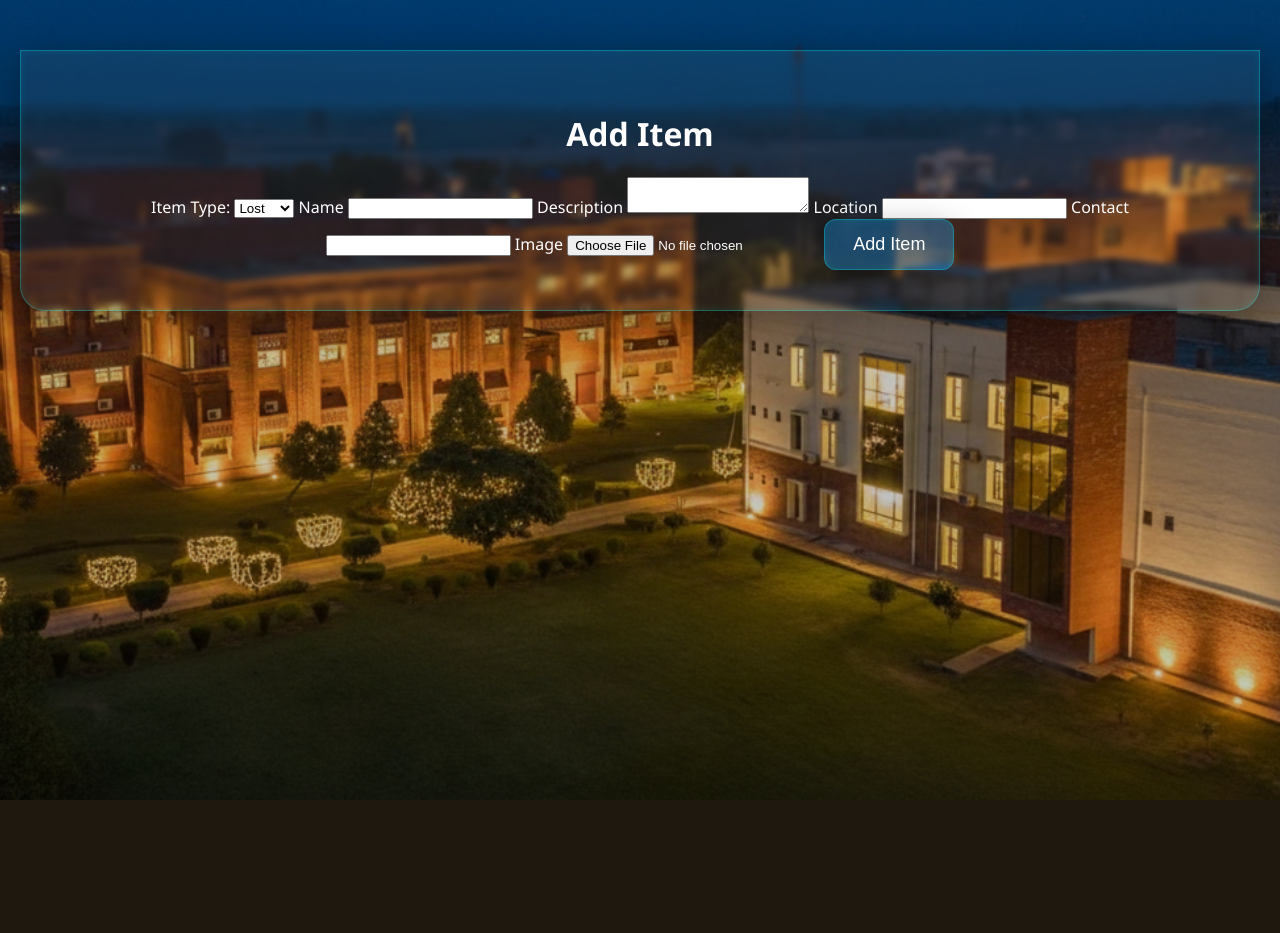
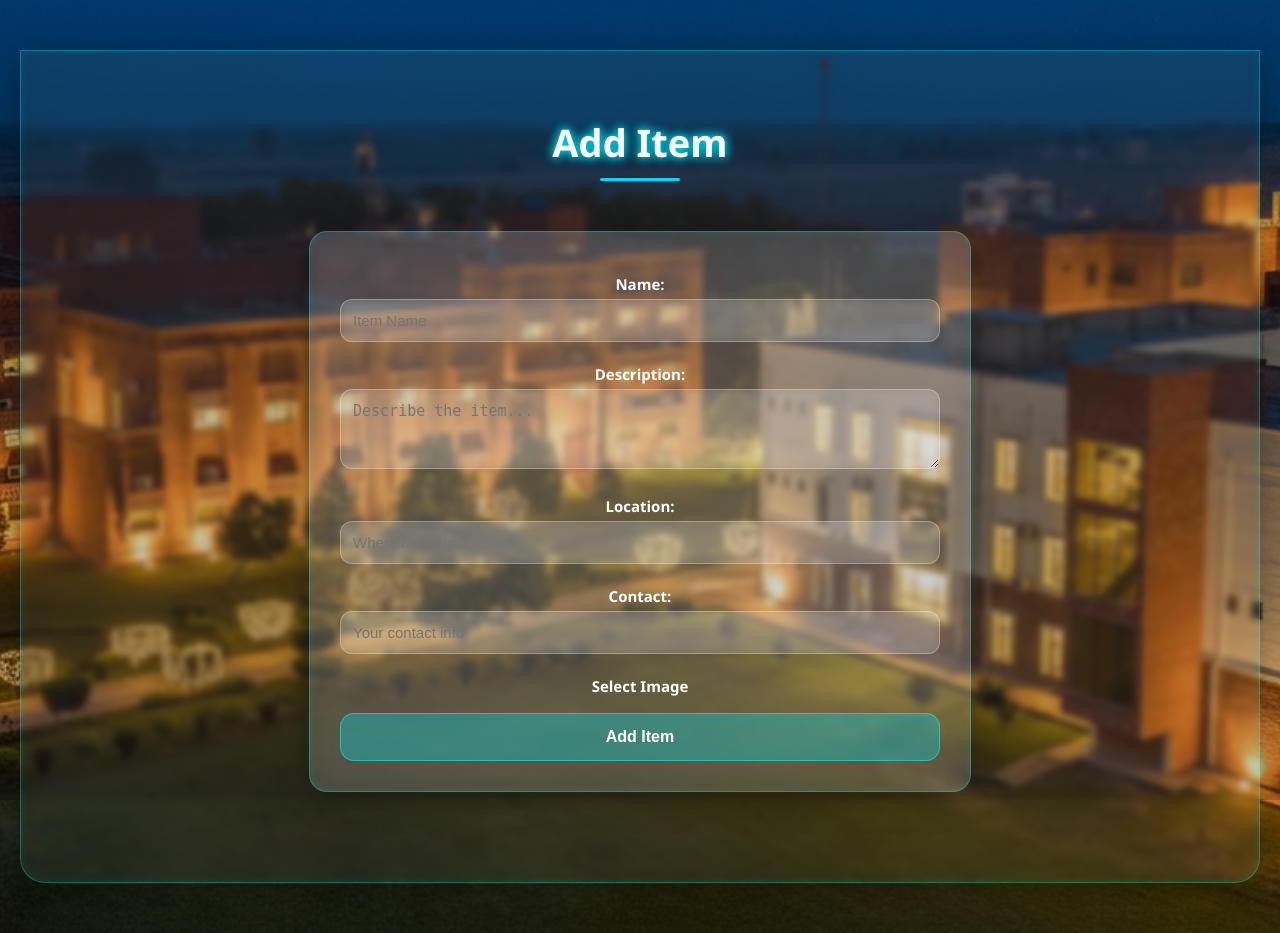
Before and after one commit to Abdullah-819/Comsats-Lost-Found-item-Manager, a Flask app: page /dashboard/add_item in a window 1280 px wide. Before the commit the page ends 800 px from the top, so only its background shows below. Run offline with Flask 3, Linux system fonts and the light colour scheme.

Commit message:
Sprint 34-35 (CRUD Working & Binding up)

```diff
--- a/app/routes/dashboard.py
+++ b/app/routes/dashboard.py
@@ -9,8 +9,10 @@ dashboard_bp = Blueprint("dashboard", __name__, url_prefix="/dashboard")
 UPLOAD_FOLDER = 'static/uploads'
 ALLOWED_EXTENSIONS = {'png', 'jpg', 'jpeg', 'gif'}
 
+
 def allowed_file(filename):
     return '.' in filename and filename.rsplit('.', 1)[1].lower() in ALLOWED_EXTENSIONS
+
 
 # -----------------------------
 # Dashboard
@@ -21,9 +23,10 @@ def dashboard_view():
     stats = {
         "items_lost": len(get_lost_items()),
         "items_found": len(get_found_items()),
-        "resolved": sum(1 for i in get_lost_items() if i.status=="resolved")
+        "resolved": sum(1 for i in get_lost_items() if i.status == "resolved")
     }
     return render_template("dashboard.html", role=role, stats=stats)
+
 
 # -----------------------------
 # Lost Items
@@ -34,6 +37,7 @@ def lost_items():
     items = get_lost_items()
     return render_template("lost_items.html", items=items, role=role)
 
+
 # -----------------------------
 # Found Items
 # -----------------------------
@@ -43,14 +47,16 @@ def found_items():
     items = get_found_items()
     return render_template("found_items.html", items=items, role=role)
 
+
 # -----------------------------
-# Add Item (Admin & User)
+# Add Item
 # -----------------------------
 @dashboard_bp.route("/add_item", methods=["GET", "POST"])
 def add_item():
     role = session.get("role", "user")
     if request.method == "POST":
-        item_type = request.form.get("item_type")  # lost or found
+        # Ensure item_type always has a valid default
+        item_type = request.form.get("item_type") or "lost"
         name = request.form.get("name")
         description = request.form.get("description")
         location = request.form.get("location")
@@ -58,7 +64,7 @@ def add_item():
         file = request.files.get("image_file")
         user_id = session.get("user_id") if role == "user" else None
 
-        filename = ""
+        filename = None
         if file and allowed_file(file.filename):
             filename_secure = secure_filename(file.filename)
             save_path = os.path.join(current_app.root_path, UPLOAD_FOLDER)
@@ -68,7 +74,7 @@ def add_item():
         elif file:
             flash("Invalid image file type!", "warning")
 
-        if item_type == "lost":
+        if item_type.lower() == "lost":
             new_item = LostItem(name=name, description=description, location=location,
                                 contact=contact, image_url=filename, submitted_by_user=user_id)
         else:
@@ -77,9 +83,10 @@ def add_item():
 
         new_item.save()
         flash(f"{item_type.capitalize()} item added successfully!", "success")
-        return redirect(url_for(f"dashboard.{item_type}_items"))
+        return redirect(url_for(f"dashboard.{item_type.lower()}_items"))
 
-    return render_template("add_edit_item.html", role=role, action="Add")
+    return render_template("add_edit_item.html", role=role, action="Add", item_type="lost")
+
 
 # -----------------------------
 # Edit Item
@@ -87,6 +94,8 @@ def add_item():
 @dashboard_bp.route("/edit_item/<string:item_type>/<int:item_id>", methods=["GET", "POST"])
 def edit_item(item_type, item_id):
     role = session.get("role", "user")
+    item_type = item_type.lower() if item_type else "lost"
+
     if item_type == "lost":
         item = LostItem.query.get_or_404(item_id)
     else:
@@ -112,15 +121,19 @@ def edit_item(item_type, item_id):
 
     return render_template("add_edit_item.html", role=role, action="Edit", item=item, item_type=item_type)
 
+
 # -----------------------------
 # Delete Item
 # -----------------------------
 @dashboard_bp.route("/delete_item/<string:item_type>/<int:item_id>", methods=["POST"])
 def delete_item(item_type, item_id):
+    item_type = item_type.lower() if item_type else "lost"
+
     if item_type == "lost":
         item = LostItem.query.get_or_404(item_id)
     else:
         item = FoundItem.query.get_or_404(item_id)
+
     db.session.delete(item)
     db.session.commit()
     flash(f"{item_type.capitalize()} item deleted successfully!", "success")
--- a/app/static/css/style.css
+++ b/app/static/css/style.css
@@ -831,114 +831,92 @@ body::before {
 }
 
 .upload-form {
+    position: relative;
+    z-index: 1001; /* above background & main-card */
     max-width: 600px;
-    margin: 0 auto;
-    padding: 25px;
+    margin: 50px auto; /* give some space from top */
+    padding: 30px;
     border-radius: 18px;
-    background: rgba(255, 255, 255, 0.12);
+    background: rgba(255,255,255,0.15); /* semi-transparent */
     backdrop-filter: blur(15px);
-    border: 1px solid rgba(255, 255, 255, 0.20);
-    box-shadow: 0 6px 18px rgba(0, 0, 0, 0.2);
-
+    -webkit-backdrop-filter: blur(15px);
+    border: 1px solid rgba(255,255,255,0.25);
+    box-shadow: 0 10px 30px rgba(0,0,0,0.4);
+    color: #fff;
 }
 
-/* Labels */
 .upload-form label {
     display: block;
     margin-top: 12px;
     margin-bottom: 5px;
     font-weight: 600;
     font-size: 15px;
-    color: #e1e1e1;
+    color: #fff;
 }
 
-/* Inputs + Textarea (Frosty Inputs) */
 .upload-form input[type="text"],
-.upload-form textarea {
+.upload-form textarea,
+.upload-form input[type="file"] {
     width: 100%;
     padding: 12px;
+    margin-bottom: 10px;
     border-radius: 12px;
-    border: 1px solid rgba(255, 255, 255, 0.25);
-    background: rgba(255, 255, 255, 0.10);
-    backdrop-filter: blur(10px);
-    color: white;
+    border: 1px solid rgba(255,255,255,0.3);
+    background: rgba(255,255,255,0.1);
+    color: #fff;
+    outline: none;
     font-size: 15px;
-    outline: none;
-    transition: all 0.3s ease;
+    backdrop-filter: blur(5px);
 }
 
-/* Input Focus Effect */
-.upload-form input[type="text"]:focus,
-.upload-form textarea:focus {
-    border-color: rgba(0, 238, 255, 0.7);
-    background: rgba(255, 255, 255, 0.18);
-}
-
-/* Textarea Size */
-.upload-form textarea {
-    height: 120px;
-    resize: none;
-}
-
-/* Submit Button */
 .upload-form button {
     width: 100%;
-    margin-top: 18px;
     padding: 14px;
-    font-size: 17px;
+    margin-top: 12px;
+    font-size: 16px;
     font-weight: 600;
     border-radius: 14px;
+    border: 1px solid rgba(0,255,255,0.5);
+    background: rgba(0, 238, 255, 0.3);
     color: #fff;
     cursor: pointer;
     transition: 0.3s ease;
-    background: rgba(0, 238, 255, 0.3);
-    border: 1px solid rgba(0, 238, 255, 0.5);
 }
 
 .upload-form button:hover {
-    background: rgba(0, 238, 255, 0.45);
+    background: rgba(0,238,255,0.45);
     transform: translateY(-2px);
+    box-shadow: 0 0 12px #00eaff, 0 0 20px #00eaff55 inset;
 }
 
-/* Hide File Input */
-#file-ipload-btn {
-    display: none;
-}
-
-/* File Upload Button (Frosty) */
+/* File input label */
 .file-upload-label {
-    display: inline-block;
+    display: block;
     width: 100%;
-    margin-top: 12px;
-    padding: 14px;
-    border-radius: 14px;
+    padding: 12px;
+    margin-bottom: 12px;
+    border-radius: 12px;
+    text-align: center;
     cursor: pointer;
-    font-size: 16px;
-    text-align: center;
-    background: rgba(255, 255, 255, 0.12);
-    border: 1px solid rgba(255, 255, 255, 0.25);
-    backdrop-filter: blur(12px);
+    background: rgba(255,255,255,0.1);
+    border: 1px solid rgba(255,255,255,0.3);
     color: #fff;
-    transition: 0.3s ease;
 }
 
 .file-upload-label:hover {
-    background: rgba(255, 255, 255, 0.22);
+    background: rgba(255,255,255,0.2);
     color: #00eaff;
-    transform: translateY(-2px);
 }
 
-/* Image Preview */
+/* Image preview */
 .preview-image {
-    display: none;
-    margin-top: 15px;
-    width: 160px;
-    height: 160px;
-    object-fit: cover;
+    display: block;
+    max-width: 100%;
+    margin-top: 12px;
     border-radius: 12px;
-    border: 2px solid rgba(255, 255, 255, 0.3);
-    background: rgba(0, 0, 0, 0.2);
+    border: 1px solid rgba(255,255,255,0.3);
 }
+
 .upload-form .file-upload-label {
     display: block;
     width: 100% !important;
--- a/app/templates/add_edit_item.html
+++ b/app/templates/add_edit_item.html
@@ -3,33 +3,66 @@
 {% block content %}
 <div class="dashboard-page">
     <div class="frosty main-card">
-        <h1>{{ action }} Item</h1>
-        <form method="POST" enctype="multipart/form-data" class="item-form">
-            {% if action == 'Add' %}
-            <label>Item Type:</label>
-            <select name="item_type" required>
-                <option value="lost">Lost</option>
-                <option value="found">Found</option>
-            </select>
+        <h1 class="main-card-title">{{ action }} Item</h1>
+
+        <form class="upload-form frosty-form"
+              method="POST"
+              action="{{ url_for('dashboard.add_item') }}"
+              enctype="multipart/form-data">
+
+            <!-- Hidden input for item_type (lost/found) -->
+            <input type="hidden" name="item_type" value="{{ item_type if item_type else 'lost' }}">
+
+            <label>Name:</label>
+            <input type="text" name="name" placeholder="Item Name" required
+                   value="{{ item.name if item else '' }}">
+
+            <label>Description:</label>
+            <textarea name="description" placeholder="Describe the item...">{{ item.description if item else '' }}</textarea>
+
+            <label>Location:</label>
+            <input type="text" name="location" placeholder="Where it was lost"
+                   value="{{ item.location if item else '' }}">
+
+            <label>Contact:</label>
+            <input type="text" name="contact" placeholder="Your contact info"
+                   value="{{ item.contact if item else '' }}">
+
+            <!-- Frosty File Upload Button -->
+            <input type="file" id="file-upload-btn" name="image_file" accept="image/*" onchange="previewImage(event)" style="display:none;">
+            <label for="file-upload-btn" class="frosty-upload">
+                {{ 'Change Image' if item and item.image_url else 'Select Image' }}
+            </label>
+
+            <!-- Preview Box -->
+            {% if item and item.image_url %}
+                <img id="preview-img" class="preview-image" src="{{ url_for('static', filename=item.image_url) }}" style="display:block;">
+            {% else %}
+                <img id="preview-img" class="preview-image" src="" style="display:none;">
             {% endif %}
 
-            <label>Name</label>
-            <input type="text" name="name" value="{{ item.name if item else '' }}" required>
-
-            <label>Description</label>
-            <textarea name="description">{{ item.description if item else '' }}</textarea>
-
-            <label>Location</label>
-            <input type="text" name="location" value="{{ item.location if item else '' }}">
-
-            <label>Contact</label>
-            <input type="text" name="contact" value="{{ item.contact if item else '' }}">
-
-            <label>Image</label>
-            <input type="file" name="image_file">
-
-            <button type="submit" class="action-btn frosty">{{ action }} Item</button>
+            <button type="submit" class="upload-submit-btn">{{ action }} Item</button>
         </form>
     </div>
 </div>
+
+<script>
+function previewImage(event) {
+    const preview = document.getElementById('preview-img');
+    const file = event.target.files[0];
+
+    if (file) {
+        const reader = new FileReader();
+        reader.onload = function(e) {
+            preview.src = e.target.result;
+            preview.style.display = "block";
+        };
+        reader.readAsDataURL(file);
+    } else {
+        preview.src = "";
+        preview.style.display = "none";
+    }
+}
+</script>
+
 {% endblock %}
--- a/app/templates/layout.html
+++ b/app/templates/layout.html
@@ -6,8 +6,6 @@
     <link rel="stylesheet" href="{{ url_for('static', filename='css/style.css') }}">
 </head>
 <body>
-
     {% block content %}{% endblock %}
-
 </body>
 </html>
```
Also changed, not shown: app/templates/lost_items.html (+2 -9 lines).
